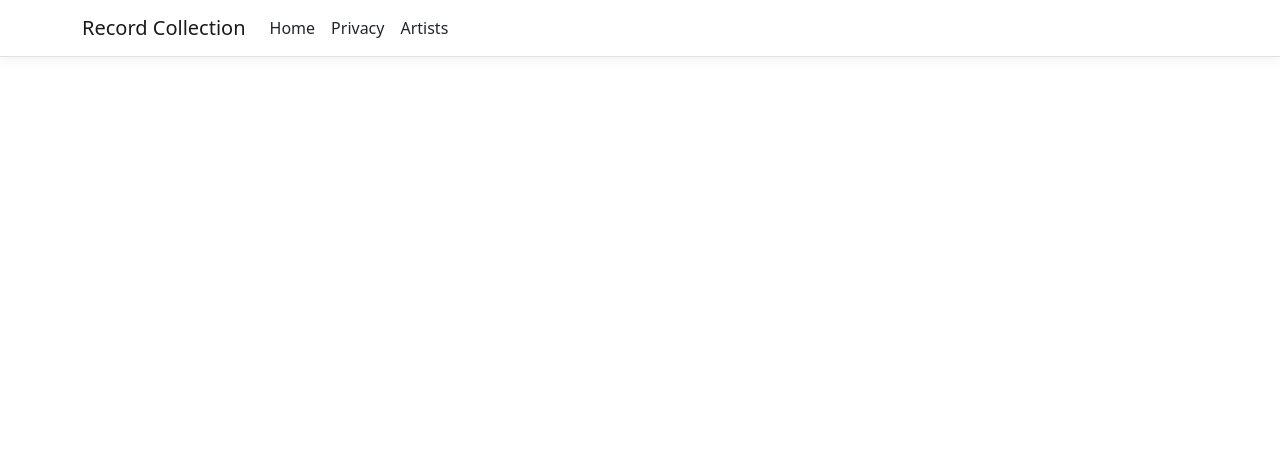
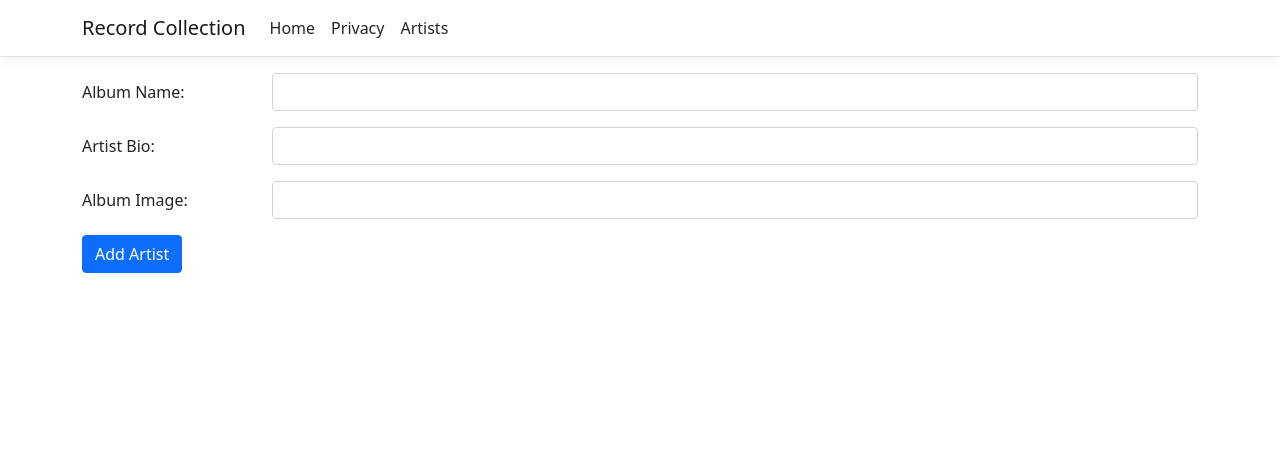
Before and after one commit to A-Cao128/RecordCollection-CSCI3302, an ASP.NET Core app: page /Album/AddAlbum in a window 1280 px wide. Shown: the top 472 px of the page. Run offline with ASP.NET Core 8, Linux system fonts and the light colour scheme; style sheets or scripts are compiled from the project's sources.

Commit message:
[BindProperty] added to AddArtist cs file

```diff
--- a/RecordCollectionUI/Pages/Album/AddAlbum.cshtml
+++ b/RecordCollectionUI/Pages/Album/AddAlbum.cshtml
@@ -1,4 +1,27 @@
 @page
 @model RecordCollectionUI.Pages.Album.AddAlbumModel
 @{
-}
+}<form method="post">
+    <div class="row mb-3">
+        <label for="inputAlbumName" class="col-sm-2 col-form-label">Album Name:</label>
+        <div class="col-sm-10">
+            <input type="text" class="form-control" id="inputAlbumName" />
+        </div>
+    </div>
+
+    <div class="row mb-3">
+        <label for="inputArtistBio" class="col-sm-2 col-form-label">Artist Bio:</label>
+        <div class="col-sm-10">
+            <input type="text" class="form-control" id="inputAlbumBio"/>
+        </div>
+    </div>
+
+    <div class="row mb-3">
+        <label for="inputAlbumImage" class="col-sm-2 col-form-label">Album Image:</label>
+        <div class="col-sm-10">
+            <input type="text" class="form-control" id="inputArtistName" />
+        </div>
+    </div>
+
+    <button type="submit" class="btn btn-primary">Add Artist</button>
+    </form>
--- a/RecordCollectionUI/Pages/Artist/AddArtist.cshtml
+++ b/RecordCollectionUI/Pages/Artist/AddArtist.cshtml
@@ -2,6 +2,7 @@
 @model RecordCollectionUI.Pages.Artist.AddArtistModel
 @{
 }
+
 <form method="post">
     <div class="row mb-3">
         <label for="inputArtistName" class="col-sm-2 col-form-label">Artist Name:</label>
--- a/RecordCollectionUI/Pages/Artist/AddArtist.cshtml.cs
+++ b/RecordCollectionUI/Pages/Artist/AddArtist.cshtml.cs
@@ -6,9 +6,14 @@ namespace RecordCollectionUI.Pages.Artist
 {
     public class AddArtistModel : PageModel
     {
+        [BindProperty]
         public Artist NewArtist { get; set; } = new Artist();
         public void OnGet()
         {
         }
+
+        public void OnPost()
+        {
+        }
     }
 }
```
Also changed, not shown: RecordCollectionUI/Pages/Artist/Index.cshtml (+13 -0 lines).
